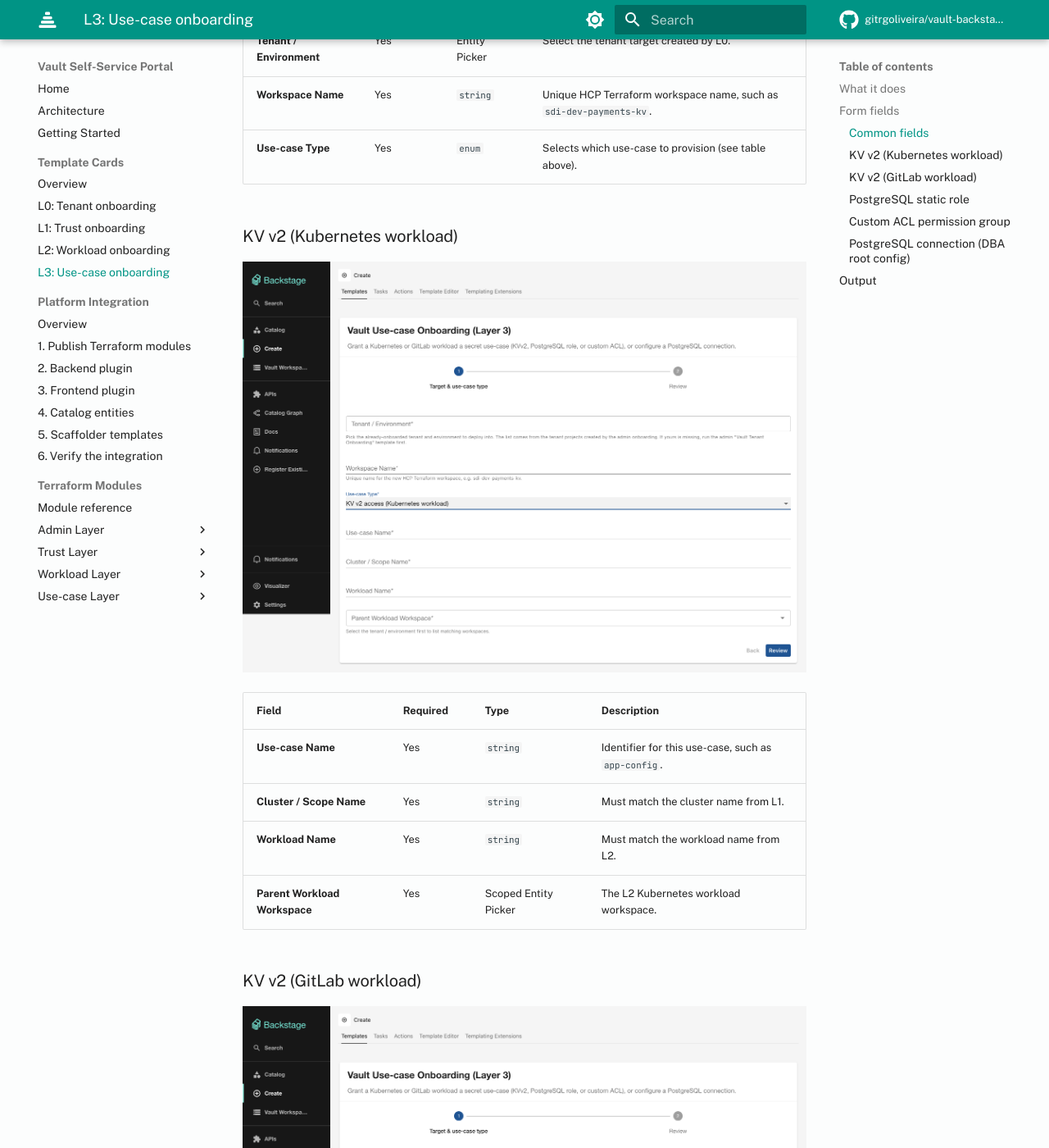
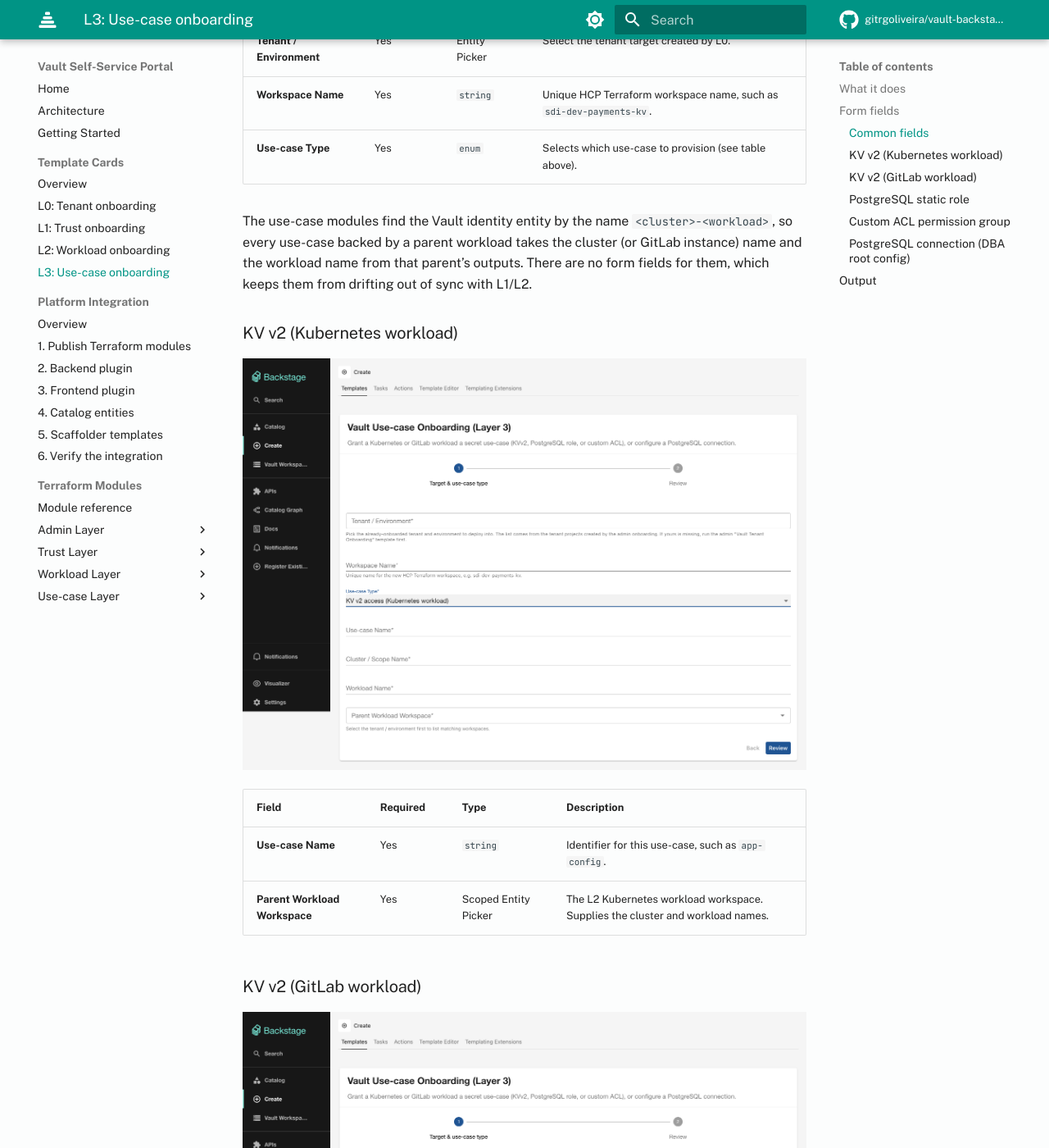
Before and after one commit to gitrgoliveira/vault-backstage, an MkDocs documentation site: the page built from pages/cards/usecase-onboarding.md, in a window 1280 px wide and 1400 px high, scrolled down 887 px. Shown: the whole window at 82% size. Built offline with MkDocs 1.6.1 and Material for MkDocs 9.7.7, drawn with Linux system fonts in a browser that asks for light colours; comment, search, counter and statistics services are not loaded; some of the changed text lies outside the part shown.

Commit message:
fix: review round 1 (pgsql-role parent, react-router dedupe, docs)
- pgsql-role accepts only Kubernetes parent workloads: the static role is
  prefixed with cluster_name, which a GitLab parent would set to the GitLab
  instance (rejected by the connection's default <cluster>-* allowed_roles),
  and its injector/VSO YAML is K8s-only.
- yarn.lock back to a single react-router@6.30.4 shared with
  react-router-dom, so scaffolder-react doesn't read a second copy without
  router context.
- Docs site: drop the L3 Cluster / Workload / KV Scope fields that are now
  derived from the parent, and the remaining "principal" wording.
- AGENTS.md: add dependencies to the importing package (e.g.
  plugins/vault-frontend); scope the L3 derivation rule to branches with a
  parent workload.
- PR template: drop the stale explicit-.ts-import item; make generate is for
  upstream module changes; mention make screenshots.

Co-Authored-By: Claude Opus 5.5 <noreply@anthropic.com>

```diff
--- a/pages/architecture.md
+++ b/pages/architecture.md
@@ -10,7 +10,7 @@ The Vault Self-Service Portal uses a layered onboarding model. Each layer builds
 ├──────────────────────────────────────────────────────┤
 │  L2 — Workload                                       │
 │  K8s namespace access · GitLab project access        │
-│  Registers a principal as a Vault identity           │
+│  Registers a workload as a Vault identity            │
 ├──────────────────────────────────────────────────────┤
 │  L1 — Trust                                          │
 │  Cluster onboarding · GitLab onboarding              │
--- a/pages/cards/index.md
+++ b/pages/cards/index.md
@@ -10,7 +10,7 @@ The portal surfaces four template cards on the Backstage **Create** page. Each c
 |------|-------|----------|-------------|
 | [Vault Tenant Onboarding (Admin)](admin-onboarding.md) | L0 | Platform team | Creates HCP Terraform projects, Vault namespaces, trust, and variable sets for a new tenant |
 | [Vault Trust Onboarding](trust-onboarding.md) | L1 | Platform team | Mounts a JWT auth backend for a Kubernetes cluster or GitLab instance |
-| [Vault Principal Onboarding](workload-onboarding.md) | L2 | App teams | Registers a Kubernetes ServiceAccount or GitLab project as a Vault identity |
+| [Vault Workload Onboarding](workload-onboarding.md) | L2 | App teams | Registers a Kubernetes ServiceAccount or GitLab project as a Vault identity |
 | [Vault Use-case Onboarding](usecase-onboarding.md) | L3 | App teams | Grants KVv2, PostgreSQL role, custom ACL, or PostgreSQL connection access |
 
 ## Execution flow
--- a/pages/cards/usecase-onboarding.md
+++ b/pages/cards/usecase-onboarding.md
@@ -24,6 +24,8 @@ Five use-case types are supported:
 | **Workspace Name** | Yes | `string` | Unique HCP Terraform workspace name, such as `sdi-dev-payments-kv`. |
 | **Use-case Type** | Yes | `enum` | Selects which use-case to provision (see table above). |
 
+The use-case modules find the Vault identity entity by the name `<cluster>-<workload>`, so every use-case backed by a parent workload takes the cluster (or GitLab instance) name and the workload name from that parent's outputs. There are no form fields for them, which keeps them from drifting out of sync with L1/L2.
+
 ### KV v2 (Kubernetes workload)
 
 ![Use-case form for KVv2 Kubernetes](../img/usecase-onboarding-kvv2.png)
@@ -31,9 +33,7 @@ Five use-case types are supported:
 | Field | Required | Type | Description |
 |-------|----------|------|-------------|
 | **Use-case Name** | Yes | `string` | Identifier for this use-case, such as `app-config`. |
-| **Cluster / Scope Name** | Yes | `string` | Must match the cluster name from L1. |
-| **Workload Name** | Yes | `string` | Must match the workload name from L2. |
-| **Parent Workload Workspace** | Yes | Scoped Entity Picker | The L2 Kubernetes workload workspace. |
+| **Parent Workload Workspace** | Yes | Scoped Entity Picker | The L2 Kubernetes workload workspace. Supplies the cluster and workload names. |
 
 ### KV v2 (GitLab workload)
 
@@ -42,8 +42,7 @@ Five use-case types are supported:
 | Field | Required | Type | Description |
 |-------|----------|------|-------------|
 | **Use-case Name** | Yes | `string` | Identifier for this use-case. |
-| **KV Scope / Path Prefix** | Yes | `string` | Naming prefix for the KV mount, policy, and group. |
-| **Parent GitLab Workload Workspace** | Yes | Scoped Entity Picker | The L2 GitLab workload workspace. |
+| **Parent GitLab Workload Workspace** | Yes | Scoped Entity Picker | The L2 GitLab workload workspace. Supplies the GitLab instance and workload names. |
 
 ### PostgreSQL static role
 
@@ -52,10 +51,8 @@ Five use-case types are supported:
 | Field | Required | Type | Description |
 |-------|----------|------|-------------|
 | **Use-case Name** | Yes | `string` | Identifier for this use-case. |
-| **Cluster / Scope Name** | Yes | `string` | Must match the cluster name from L1. |
-| **Workload Name** | Yes | `string` | Must match the workload name from L2. |
 | **Database Username** | Yes | `string` | The PostgreSQL username for the static role. |
-| **Parent Workload Workspace** | Yes | Scoped Entity Picker | The L2 workload workspace. |
+| **Parent Workload Workspace** | Yes | Scoped Entity Picker | The L2 Kubernetes workload workspace. Supplies the cluster and workload names; the static role is prefixed with the cluster name, so pick a connection onboarded for the same cluster. |
 | **Parent PostgreSQL Connection Workspace** | Yes | Scoped Entity Picker | The L3 PostgreSQL connection workspace that backs this role. |
 
 ### Custom ACL permission group
@@ -65,10 +62,8 @@ Five use-case types are supported:
 | Field | Required | Type | Description |
 |-------|----------|------|-------------|
 | **Use-case Name** | Yes | `string` | Identifier for this use-case. |
-| **Cluster / Scope Name** | Yes | `string` | Scope identifier. |
-| **Workload Name** | Yes | `string` | Must match the workload name from L2. |
 | **Vault Secret Path** | Yes | `string` | The Vault path to grant capabilities on. |
-| **Parent Workload Workspace** | Yes | Scoped Entity Picker | The L2 workload workspace. |
+| **Parent Workload Workspace** | Yes | Scoped Entity Picker | The L2 workload workspace. Supplies the cluster (or GitLab instance) and workload names. |
 | **read** | — | `boolean` | Default: `true` |
 | **create** | — | `boolean` | Default: `false` |
 | **update** | — | `boolean` | Default: `false` |
```
Also changed, not shown: AGENTS.md (+2 -2 lines), pages/cards/workload-onboarding.md (+1 -1 lines), .github/pull_request_template.md, 2 other files.
